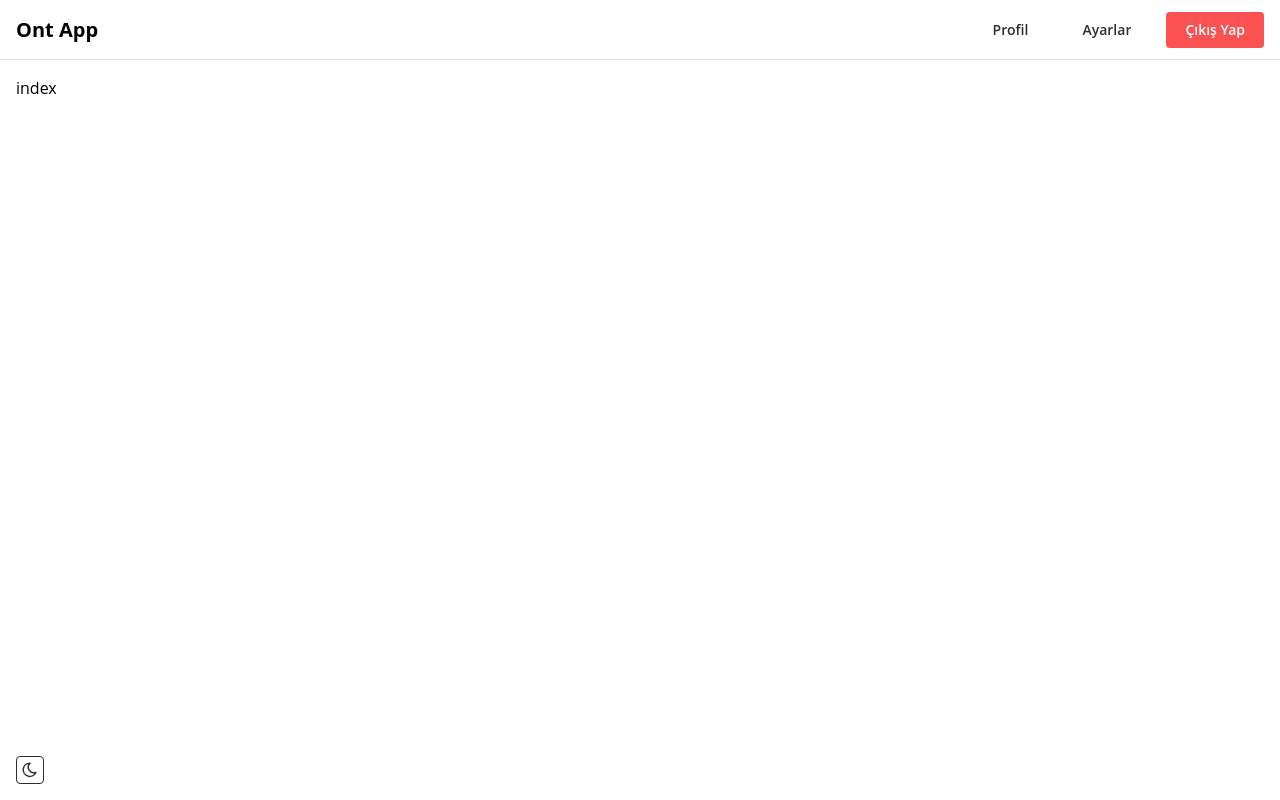
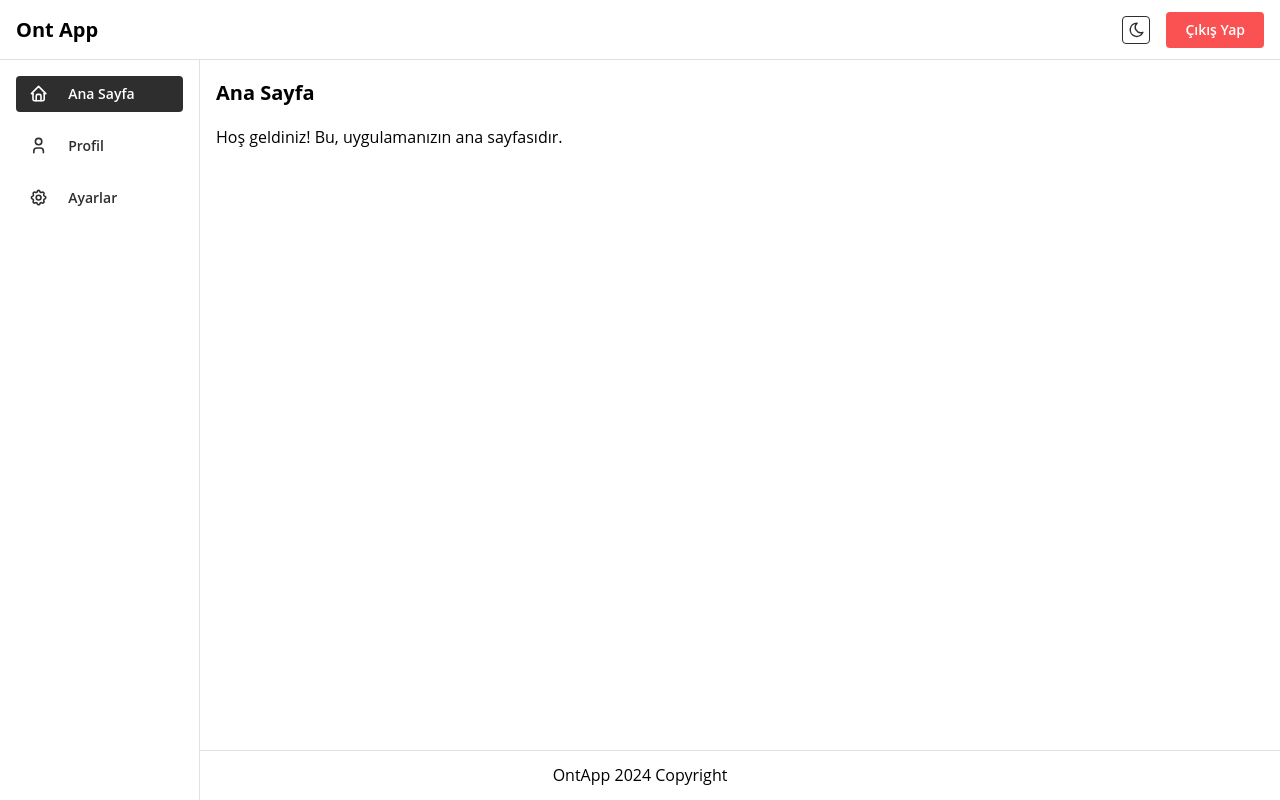
Before and after one commit to tolgabayrakdev/ont-project, a React (Vite) app in the folder client/: page /app in a window 1280 px wide. Built offline with nearby package versions, Linux system fonts and the light colour scheme.

Commit message:
navbar and sidebar

```diff
--- a/client/src/components/loading.tsx
+++ b/client/src/components/loading.tsx
@@ -3,7 +3,7 @@ import { Center, Loader } from '@mantine/core';
 export default function Loading() {
   return (
     <Center style={{ width: '100vw', height: '100vh' }}>
-      <Loader size="lg" variant="bars" />
+      <Loader size="lg" variant="bars" c="dark" />
     </Center>
   );
 }
--- a/client/src/layouts/app-layout.tsx
+++ b/client/src/layouts/app-layout.tsx
@@ -1,7 +1,8 @@
-import { AppShell, Group, Text, Button, ActionIcon, useMantineColorScheme, Loader } from '@mantine/core';
+import { AppShell, Group, Text, Button, ActionIcon, useMantineColorScheme, Loader, Burger, Stack } from '@mantine/core';
 import { Link, useLocation, Outlet, useNavigate } from "react-router-dom";
-import { IconSun, IconMoon } from '@tabler/icons-react';
+import { IconSun, IconMoon, IconUser, IconSettings, IconHome } from '@tabler/icons-react';
 import { useState } from 'react';
+import { Notifications } from '@mantine/notifications';
 
 export default function AppLayout() {
     const { colorScheme, toggleColorScheme } = useMantineColorScheme();
@@ -9,6 +10,7 @@ export default function AppLayout() {
     const location = useLocation();
     const navigate = useNavigate();
     const [isLoggingOut, setIsLoggingOut] = useState(false);
+    const [opened, setOpened] = useState(false);
 
     const isActive = (path: string) => location.pathname.endsWith(path);
 
@@ -26,31 +28,33 @@ export default function AppLayout() {
     };
 
     return (
+        <>
+            <Notifications position="top-center" />
             <AppShell
                 header={{ height: 60 }}
                 footer={{ height: 60 }}
+                navbar={{
+                    width: 200,
+                    breakpoint: 'sm',
+                    collapsed: { mobile: !opened },
+                }}
                 padding="md"
             >
                 <AppShell.Header>
                     <Group h="100%" px="md" justify="space-between">
+                        <Group>
+                            <Burger opened={opened} onClick={() => setOpened((o) => !o)} hiddenFrom="sm" size="sm" />
                             <Text size="xl" fw={700}>Ont App</Text>
+                        </Group>
                         <Group>
-                        <Button
-                            component={Link}
-                            to="profile"
-                            variant={isActive('profile') ? activeVariant : inactiveVariant}
+                            <ActionIcon
+                                variant="outline"
                                 color={buttonColor}
+                                onClick={() => toggleColorScheme()}
+                                title="Toggle color scheme"
                             >
-                            Profil
-                        </Button>
-                        <Button
-                            component={Link}
-                            to="settings"
-                            variant={isActive('settings') ? activeVariant : inactiveVariant}
-                            color={buttonColor}
-                        >
-                            Ayarlar
-                        </Button>
+                                {dark ? <IconSun size="1.1rem" /> : <IconMoon size="1.1rem" />}
+                            </ActionIcon>
                             <Button
                                 color="red"
                                 onClick={handleLogout}
@@ -69,22 +73,56 @@ export default function AppLayout() {
                     </Group>
                 </AppShell.Header>
 
+                <AppShell.Navbar p="md" h="100%">
+                    <Stack h="100%" justify="space-between">
+                        <Stack>
+                            <Button
+                                component={Link}
+                                to="/app"
+                                variant={location.pathname === '/app' ? activeVariant : inactiveVariant}
+                                color={buttonColor}
+                                fullWidth
+                                leftSection={<IconHome size="1.2rem" style={{ marginRight: '10px' }} />}
+                                styles={{ inner: { justifyContent: 'flex-start' } }}
+                            >
+                                Ana Sayfa
+                            </Button>
+                            <Button
+                                component={Link}
+                                to="profile"
+                                variant={isActive('profile') ? activeVariant : inactiveVariant}
+                                color={buttonColor}
+                                fullWidth
+                                leftSection={<IconUser size="1.2rem" style={{ marginRight: '10px' }} />}
+                                styles={{ inner: { justifyContent: 'flex-start' } }}
+                            >
+                                Profil
+                            </Button>
+                            <Button
+                                component={Link}
+                                to="settings"
+                                variant={isActive('settings') ? activeVariant : inactiveVariant}
+                                color={buttonColor}
+                                fullWidth
+                                leftSection={<IconSettings size="1.2rem" style={{ marginRight: '10px' }} />}
+                                styles={{ inner: { justifyContent: 'flex-start' } }}
+                            >
+                                Ayarlar
+                            </Button>
+                        </Stack>
+                    </Stack>
+                </AppShell.Navbar>
+
                 <AppShell.Main>
                     <Outlet />
                 </AppShell.Main>
 
-            <AppShell.Footer style={{ border: 0 }}>
-                <Group h="100%" px="md" p="right">
-                    <ActionIcon
-                        variant="outline"
-                        color={buttonColor}
-                        onClick={() => toggleColorScheme()}
-                        title="Toggle color scheme"
-                    >
-                        {dark ? <IconSun size="1.1rem" /> : <IconMoon size="1.1rem" />}
-                    </ActionIcon>
+                <AppShell.Footer h={50}>
+                    <Group h="100%" px="md" justify="center" align="center">
+                        <Text>OntApp 2024 Copyright</Text>
                     </Group>
                 </AppShell.Footer>
             </AppShell>
+        </>
     );
 }
--- a/client/src/main.tsx
+++ b/client/src/main.tsx
@@ -17,7 +17,7 @@ const theme = createTheme({
 createRoot(document.getElementById('root')!).render(
   <StrictMode>
     <MantineProvider theme={theme}>
-      <Notifications position="bottom-center" />
+      <Notifications position="top-center" />
       <Suspense fallback={<Loading />}>
         <RouterProvider router={routes} />
       </Suspense>
--- a/client/src/pages/app/index.tsx
+++ b/client/src/pages/app/index.tsx
@@ -1,7 +1,12 @@
+import { Box, Text } from "@mantine/core"
+
 type Props = {}
 
-export default function Index({}: Props) {
+export default function Index({ }: Props) {
   return (
-    <div>index</div>
+    <Box>
+      <Text size="xl" fw={700} mb="md">Ana Sayfa</Text>
+      <Text>Hoş geldiniz! Bu, uygulamanızın ana sayfasıdır.</Text>
+    </Box>
   )
 }
--- a/client/src/pages/app/profile.tsx
+++ b/client/src/pages/app/profile.tsx
@@ -1,7 +1,79 @@
-type Props = {}
+import { Tabs, Text, TextInput, Button, PasswordInput, Box } from '@mantine/core';
+import { useState } from 'react';
+import { notifications } from '@mantine/notifications';
+import { IconCheck, IconX } from '@tabler/icons-react';
 
-export default function Profile({}: Props) {
+export default function Profile() {
+  const [activeTab, setActiveTab] = useState<string | null>('profile');
+
+  const handleProfileUpdate = () => {
+    // Burada profil güncelleme işlemini gerçekleştirin
+    // Örnek olarak başarılı olduğunu varsayalım
+    notifications.show({
+      title: 'Profil Güncellendi',
+      message: 'Profil bilgileriniz başarıyla güncellendi.',
+      color: 'green',
+      icon: <IconCheck size="1.1rem" />,
+    });
+  };
+
+  const handlePasswordChange = () => {
+    // Burada şifre değiştirme işlemini gerçekleştirin
+    // Örnek olarak başarılı olduğunu varsayalım
+    notifications.show({
+      title: 'Şifre Değiştirildi',
+      message: 'Şifreniz başarıyla değiştirildi.',
+      color: 'green',
+      icon: <IconCheck size="1.1rem" />,
+    });
+  };
+
   return (
-    <div>profile</div>
-  )
+    <Box>
+      <Text size="xl" fw={700} mb="md">Profil</Text>
+      <Tabs value={activeTab} onChange={setActiveTab}>
+        <Tabs.List>
+          <Tabs.Tab value="profile">Profil Bilgileri</Tabs.Tab>
+          <Tabs.Tab value="password">Şifre Değiştir</Tabs.Tab>
+        </Tabs.List>
+
+        <Tabs.Panel value="profile">
+          <Box mt="md">
+            <TextInput
+              label="Kullanıcı Adı"
+              placeholder="Kullanıcı adınız"
+              mb="sm"
+            />
+            <TextInput
+              label="E-posta"
+              placeholder="E-posta adresiniz"
+              mb="sm"
+            />
+            <Button onClick={handleProfileUpdate}>Bilgileri Güncelle</Button>
+          </Box>
+        </Tabs.Panel>
+
+        <Tabs.Panel value="password">
+          <Box mt="md">
+            <PasswordInput
+              label="Mevcut Şifre"
+              placeholder="Mevcut şifrenizi girin"
+              mb="sm"
+            />
+            <PasswordInput
+              label="Yeni Şifre"
+              placeholder="Yeni şifrenizi girin"
+              mb="sm"
+            />
+            <PasswordInput
+              label="Yeni Şifre (Tekrar)"
+              placeholder="Yeni şifrenizi tekrar girin"
+              mb="sm"
+            />
+            <Button onClick={handlePasswordChange}>Şifreyi Değiştir</Button>
+          </Box>
+        </Tabs.Panel>
+      </Tabs>
+    </Box>
+  );
 }
```
Lines whose indentation alone changed are shown as unchanged.
